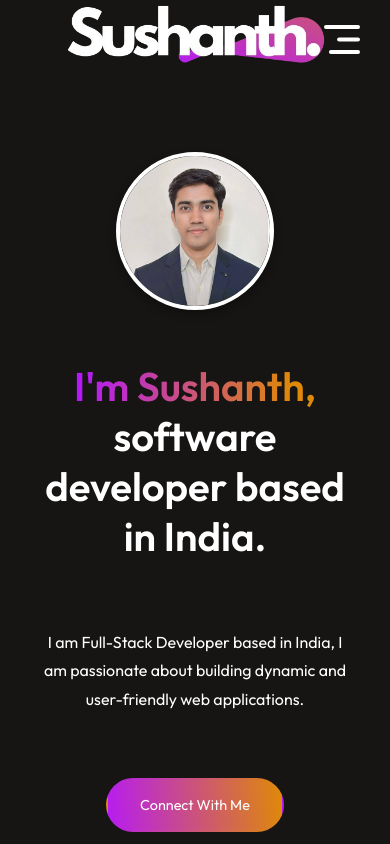
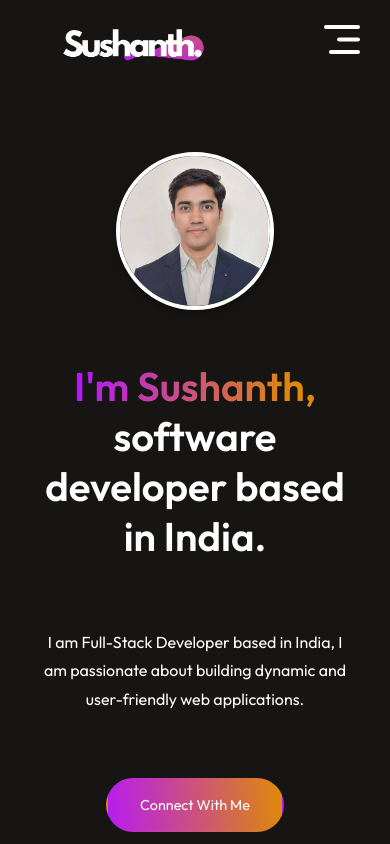
Before and after one commit to demon-codly/my-portfolio, a React (Vite) app: page / in a window 390 px wide. Shown: the top 844 px of the page. Built offline with nearby package versions, Linux system fonts and the light colour scheme.

Commit message:
logo fixed

```diff
--- a/src/components/Footer/Footer.css
+++ b/src/components/Footer/Footer.css
@@ -20,7 +20,7 @@
     min-width: 280px;
 }
 
-.logo {
+.logo-footer {
     max-height: 200px;
     width: 387px;
     margin-bottom: 1rem;
@@ -108,7 +108,7 @@
         align-items: center;
         text-align: center;
     }
-    .logo{
+    .logo-footer{
         width: 387px;
         height: 200px;
     }
--- a/src/components/Footer/Footer.jsx
+++ b/src/components/Footer/Footer.jsx
@@ -8,7 +8,7 @@ const Footer = () => {
     <div className="footer">
         <div className="footer-top">
             <div className="footer-top-left">
-                <img src={footer_logo} alt="" className="logo"/>
+                <img src={footer_logo} alt="" className="logo-footer"/>
                 <p>I am Full-Stack Developer based in India, I am passionate about building dynamic and user-friendly web applications.</p>
             </div>
             <div className="footer-top-right">
```
